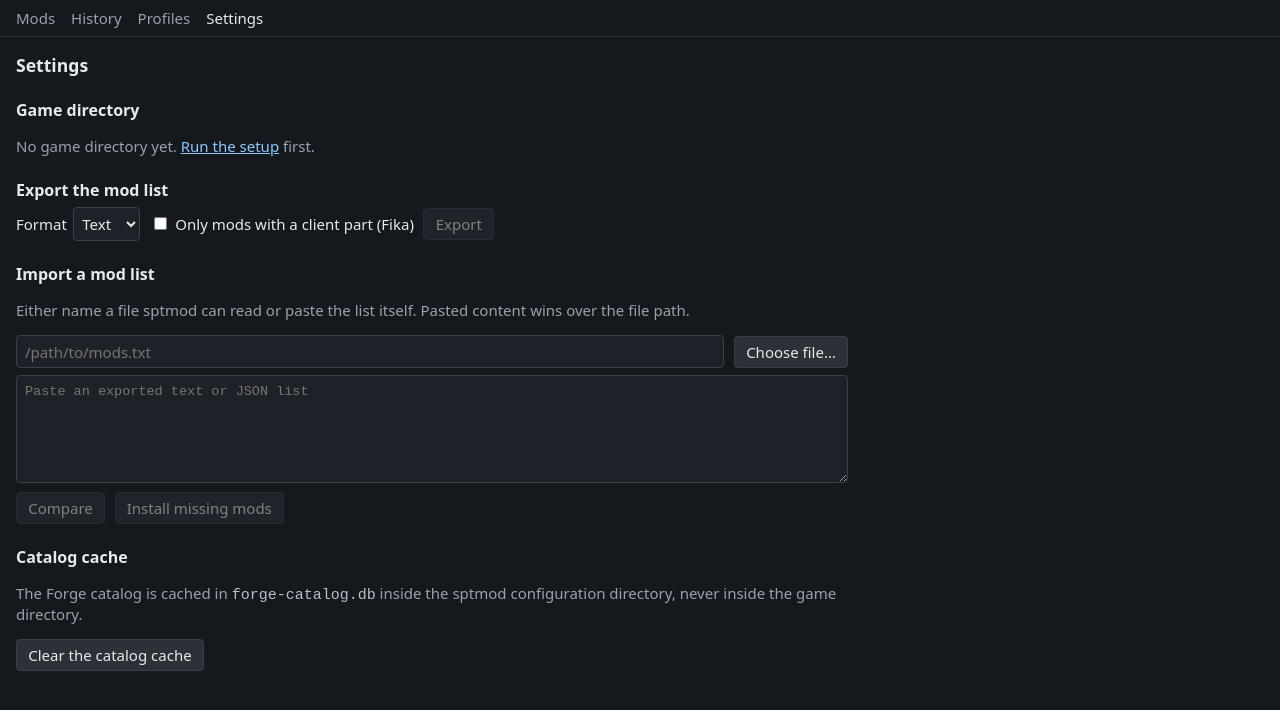
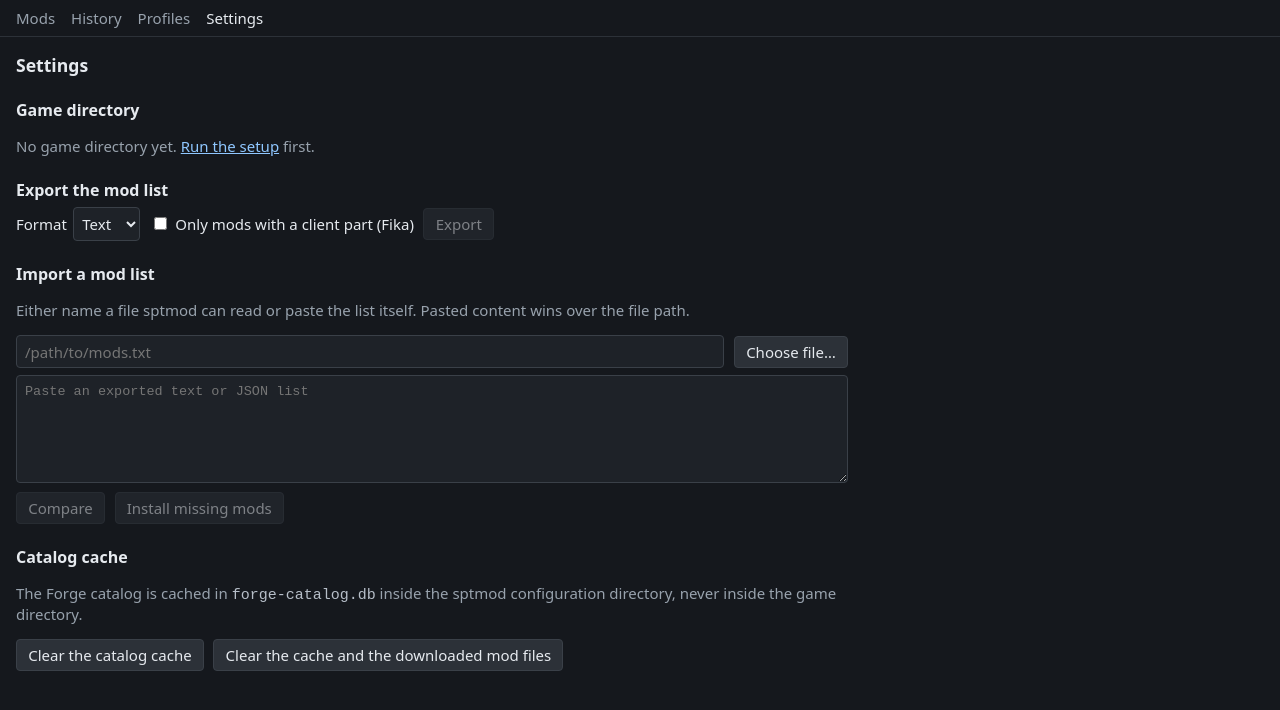
Before and after one commit to phlppbmm/spt-mod-manager, a SvelteKit app in the folder frontend/: page /settings in a window 1280 px wide. Shown: the top 710 px of the page. Built offline with nearby package versions, Linux system fonts and the light colour scheme.

Commit message:
feat(frontend): clear downloaded mod files from the settings page
clearCatalogCache accepts {downloads}; second settings button clears the download
cache and shows the freed amount.

```diff
--- a/frontend/src/lib/api/client.ts
+++ b/frontend/src/lib/api/client.ts
@@ -226,8 +226,12 @@ export function getModDetails(modId: number): Promise<ModDetails> {
 	} satisfies Schemas['GetModDetailsRequest']);
 }
 
-export function clearCatalogCache(): Promise<ClearCacheResult> {
-	return call<ClearCacheResult>('clear_catalog_cache', {} satisfies Schemas['ClearCatalogCacheRequest']);
+export function clearCatalogCache(
+	request: { downloads?: boolean } = {}
+): Promise<ClearCacheResult> {
+	return call<ClearCacheResult>('clear_catalog_cache', {
+		downloads: request.downloads ?? false
+	} satisfies Schemas['ClearCatalogCacheRequest']);
 }
 
 export function listFavorites(): Promise<FavoritesResponse> {
--- a/frontend/src/routes/settings/+page.svelte
+++ b/frontend/src/routes/settings/+page.svelte
@@ -126,20 +126,27 @@
 		return listFile.trim() !== '' || listContent.trim() !== '';
 	}
 
-	async function clearCache(): Promise<void> {
+	async function clearCache(downloads: boolean): Promise<void> {
 		clearing = true;
 		cacheNote = '';
 		cacheError = '';
 		try {
-			const result = await clearCatalogCache();
-			cacheNote = result.removed
+			const result = await clearCatalogCache({ downloads });
+			const catalog = result.removed
 				? `Removed ${result.db_path}. Run a catalog sync to rebuild it.`
 				: `Nothing to remove; ${result.db_path} does not exist.`;
+			cacheNote = downloads
+				? `${catalog} Freed ${megabytes(result.downloads_freed_bytes)} of kept mod files.`
+				: catalog;
 		} catch (cause) {
 			cacheError = cause instanceof Error ? cause.message : String(cause);
 		} finally {
 			clearing = false;
 		}
+	}
+
+	function megabytes(bytes: number): string {
+		return `${(bytes / 1_000_000).toFixed(1)} MB`;
 	}
 
 	function entries(): { title: string; rows: ImportEntry[] }[] {
@@ -272,8 +279,11 @@
 		directory, never inside the game directory.
 	</p>
 	<div class="row">
-		<button type="button" disabled={clearing} onclick={() => void clearCache()}>
+		<button type="button" disabled={clearing} onclick={() => void clearCache(false)}>
 			{clearing ? 'Clearing…' : 'Clear the catalog cache'}
+		</button>
+		<button type="button" disabled={clearing} onclick={() => void clearCache(true)}>
+			{clearing ? 'Clearing…' : 'Clear the cache and the downloaded mod files'}
 		</button>
 		{#if cacheNote !== ''}<span class="note">{cacheNote}</span>{/if}
 	</div>
```
Also changed, not shown: frontend/src/lib/api/types.ts (+12 -0 lines).
